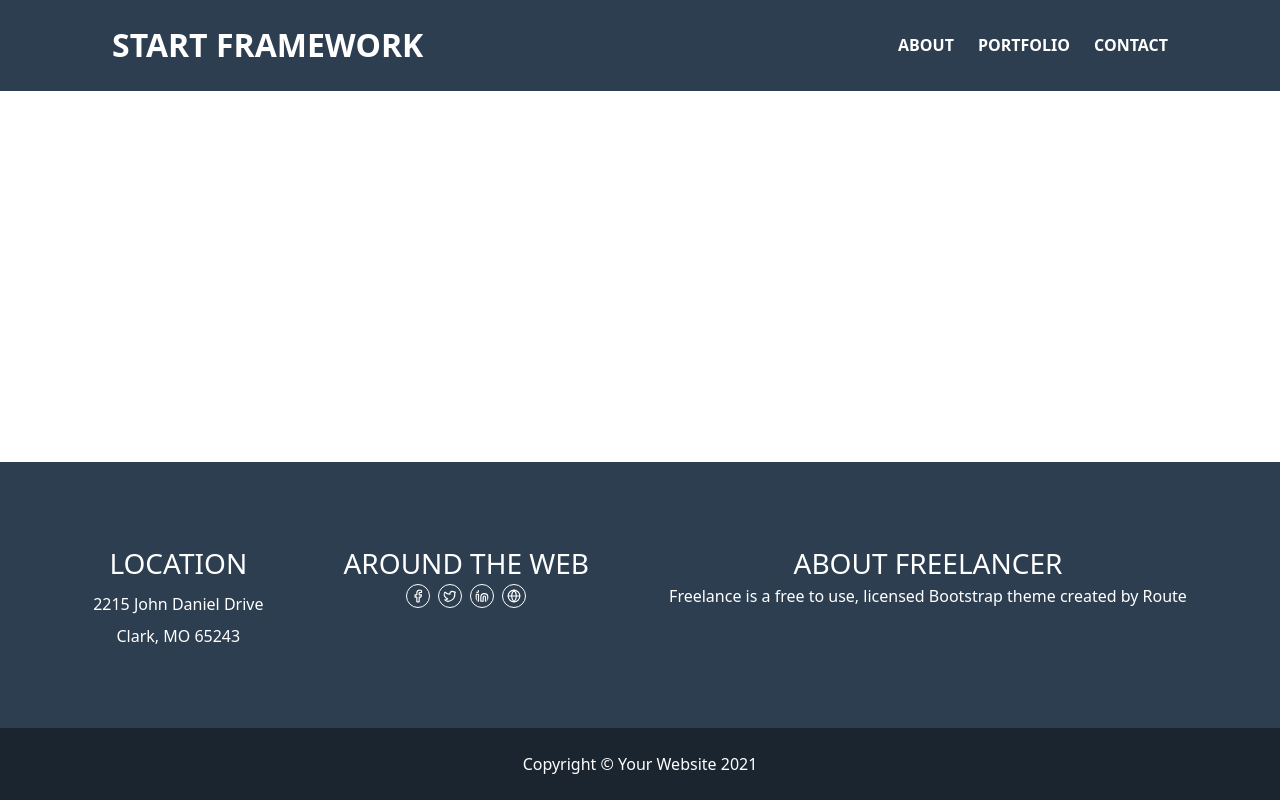
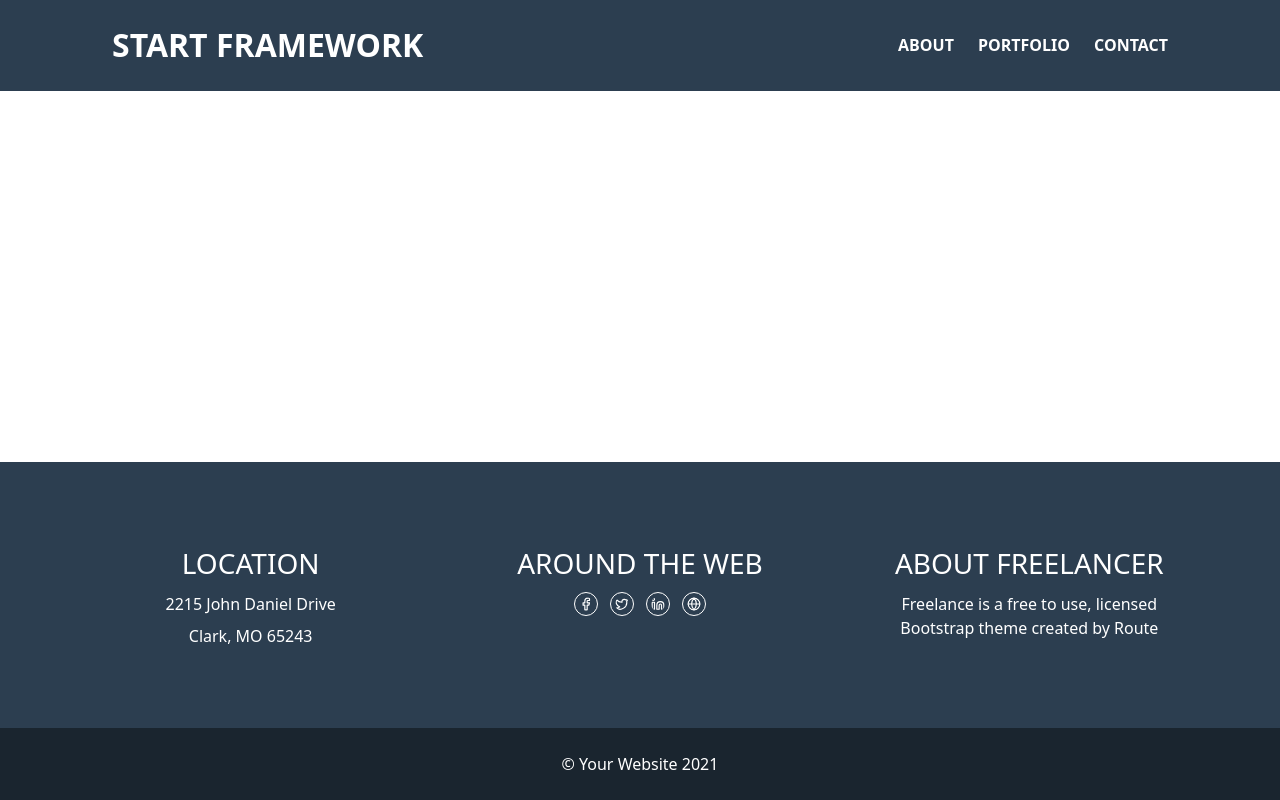
Before and after one commit to Margo-Mikhael/first-react-app2, a React (Vite) app: page / in a window 1280 px wide. Built offline with nearby package versions, Linux system fonts and the light colour scheme.

Commit message:
Refactor Footer component structure and styling for improved layout

```diff
--- a/src/components/Footer/Footer.jsx
+++ b/src/components/Footer/Footer.jsx
@@ -3,44 +3,43 @@ import { Facebook, Globe, TwitterIcon, LinkedinIcon } from "lucide-react";
 
 export default function Footer() {
   return (
-    <div className="fixed bottom-0 w-full bg-default text-white">
-      {/* Outer container */}
-      <div className="block">
-        {/* main content */}
-        <div className="flex items-center justify-center py-20 px-10">
-          {/* Main content outer container */}
-          <div className="flex justify-center gap-20 items-start w-full">
+    <footer className="w-full fixed bottom-0 bg-default text-white">
+      {/* Main content */}
+      <div className="max-w-6xl mx-auto px-6 py-20">
+        <div className="grid grid-cols-1 md:grid-cols-3 gap-16 text-center">
           {/* Location */}
           <div className="flex flex-col gap-2 items-center">
             <h1 className="text-[28px] font-medium">LOCATION</h1>
-              <p> 2215 John Daniel Drive </p>
+            <p>2215 John Daniel Drive</p>
             <p>Clark, MO 65243</p>
           </div>
+
           {/* Around the web */}
-            <div className="flex flex-col justify-center items-center">
+          <div className="flex flex-col items-center">
             <h1 className="text-[28px] font-medium">AROUND THE WEB</h1>
-              <div className="flex gap-2">
+            <div className="flex gap-3 mt-2">
               <Facebook className="rounded-full p-1 border border-white" />
               <TwitterIcon className="rounded-full p-1 border border-white" />
               <LinkedinIcon className="rounded-full p-1 border border-white" />
               <Globe className="rounded-full p-1 border border-white" />
             </div>
           </div>
+
           {/* About freelancing */}
-            <div className="flex flex-col justify-center items-center">
+          <div className="flex flex-col items-center max-w-xs mx-auto">
             <h1 className="text-[28px] font-medium">ABOUT FREELANCER</h1>
-              <p>
+            <p className="mt-2">
               Freelance is a free to use, licensed Bootstrap theme created by
               Route
             </p>
           </div>
         </div>
       </div>
-        {/* Copyrights */}
-        <p className="bg-default-dark text-center py-6 text-white">
-          Copyright © Your Website 2021
-        </p>
+
+      {/* Copyright */}
+      <div className="bg-default-dark text-center py-6">
+        © Your Website 2021
       </div>
-    </div>
+    </footer>
   );
 }
```
Lines whose indentation alone changed are shown as unchanged.
